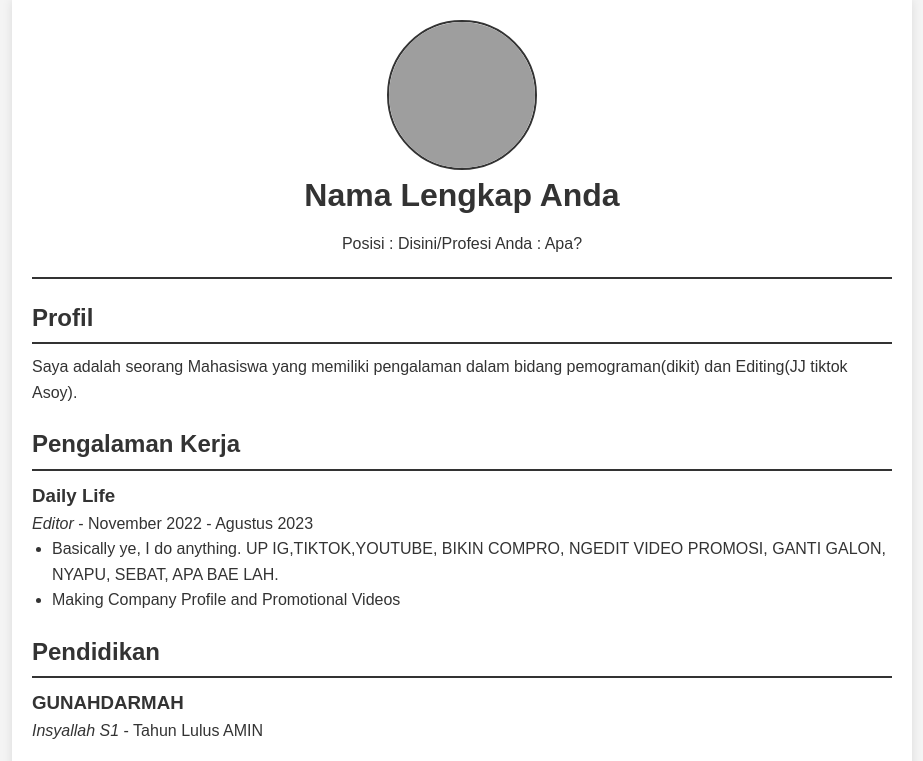
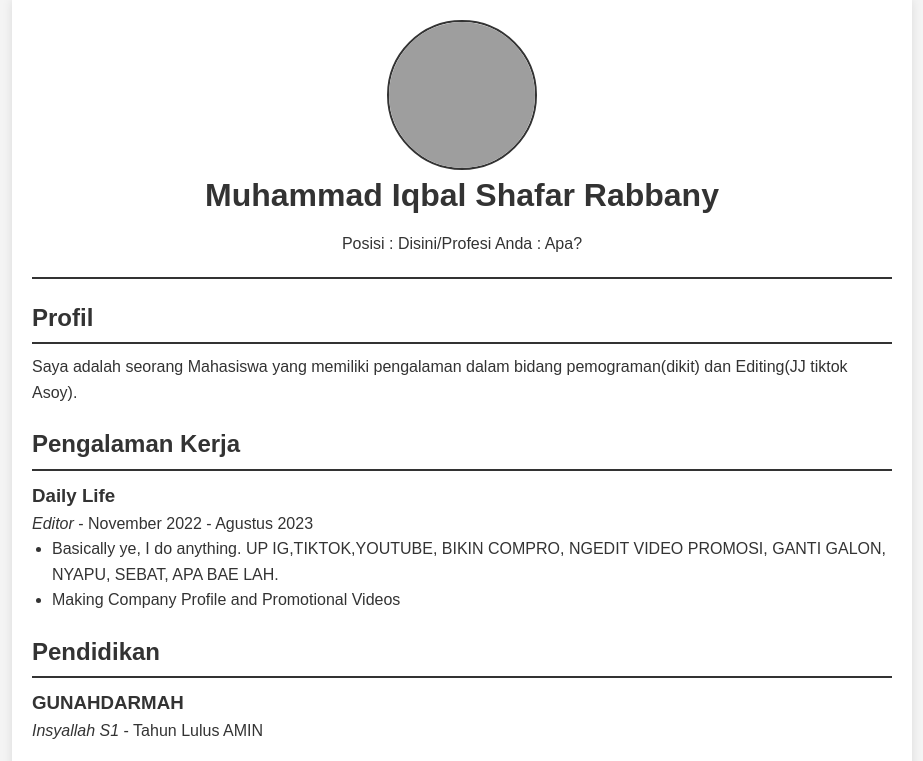
Before and after one commit to BALIQSTIC/CV-GUEH, a plain HTML site: page index.html in a window 1280 px wide. Shown: the top 761 px of the page, without its empty margins (178-1101 px from the left). Drawn offline with Linux system fonts and the light colour scheme; grey boxes are pictures that could not be loaded.

Commit message:
Update index.html

```diff
--- a/index.html
+++ b/index.html
@@ -11,7 +11,7 @@
         <header>
             <!-- Menampilkan foto dengan nama file 'ProfilePict.png' -->
             <img src="ProfilePict.png" alt="Foto Profil" class="foto-profil">
-            <h1>Nama Lengkap Anda</h1>
+            <h1>Muhammad Iqbal Shafar Rabbany</h1>
             <p>Posisi : Disini/Profesi Anda : Apa?</p>
         </header>
 
```
